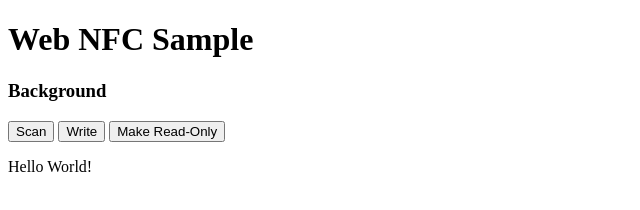
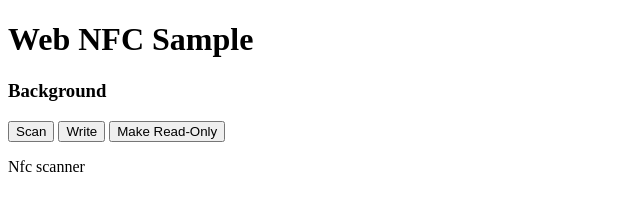
Before and after one commit to phantomMask216/flask, a plain HTML site: page templates/index.html in a window 1280 px wide. Shown: the full height of the page, 0-640 px from the left. Drawn offline with Linux system fonts and the light colour scheme.

Commit message:
Update index.html

```diff
--- a/templates/index.html
+++ b/templates/index.html
@@ -19,7 +19,7 @@
 <button id="makeReadOnlyButton">Make Read-Only</button>
 
 
-<p id="p1">Hello World!</p>
+<p id="p1">Nfc scanner</p>
 
 
       <script>
```
